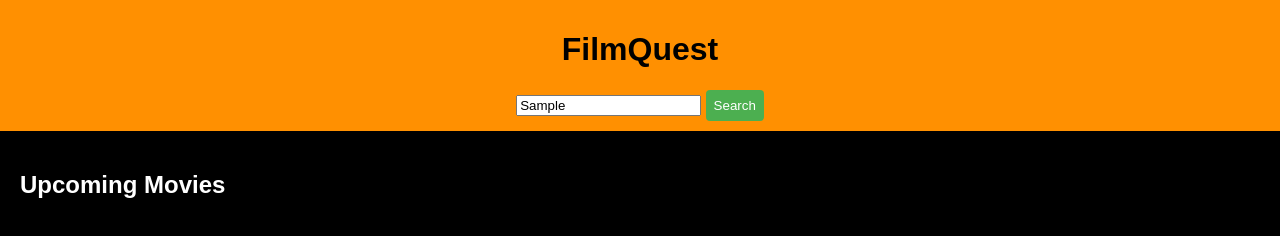
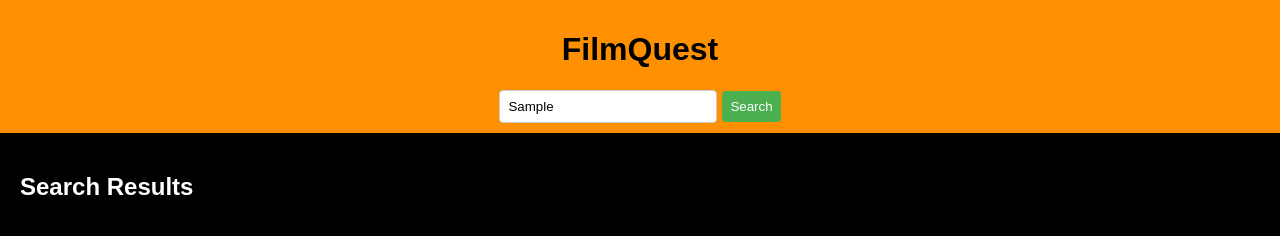
Before and after one commit to elordegithub/movie_searcher, a plain HTML site: page index.html in a window 1280 px wide. Both pictures are taken after typing "Sample" into the empty fields and a click on the button "Search". Drawn offline with Linux system fonts and the light colour scheme; no server answers.

Commit message:
Search movie function and search-bar style

```diff
--- a/script.js
+++ b/script.js
@@ -40,3 +40,35 @@ document.addEventListener('DOMContentLoaded', () => {
       <p>${movie.title}</p>
     </div>`;
   }
+
+  async function searchMovies() {
+    const searchInput = document.getElementById('searchInput').value;
+    const moviesContainer = document.getElementById('moviesContainer');
+    const backButton = document.getElementById('backButton');
+
+    if (searchInput.trim() !== '') {
+      const data = await searchMovie(searchInput);
+
+      moviesContainer.innerHTML = '<h2>Search Results</h2>';
+      if (data.results.length > 0) {
+        data.results.forEach(movie => {
+          moviesContainer.innerHTML += createMovieCard(movie);
+        });
+        // Show the back button after searching
+        backButton.style.display = 'inline-block';
+      } else {
+        moviesContainer.innerHTML += '<p>No results found.</p>';
+        backButton.style.display = 'none';
+      }
+    } else {
+      moviesContainer.innerHTML = '';
+      backButton.style.display = 'none';
+    }
+  }
+
+    // Function to search a movie based on name
+    async function searchMovie(query) {
+      const endpoint = '/search/movie';
+      const queryParams = { query };
+      return fetchAPI(endpoint, queryParams);
+    }
--- a/style.css
+++ b/style.css
@@ -25,3 +25,22 @@ body {
   main {
     padding: 20px;
   }
+
+  .search-bar {
+    margin-top: 10px;
+    display: flex;
+    justify-content: center;
+    align-items: center;
+  }
+
+  #backButton {
+    margin-left: 5px; /* Adjust the margin as needed */
+  }
+
+  #searchInput {
+    padding: 8px;
+    border: 1px solid #ccc;
+    border-radius: 4px;
+    margin-right: 5px;
+    width: 200px; /* Adjust the width as needed */
+  }
```
